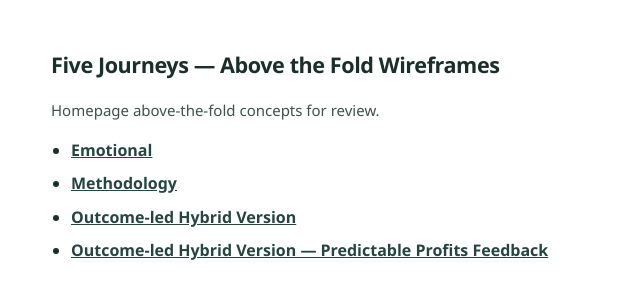
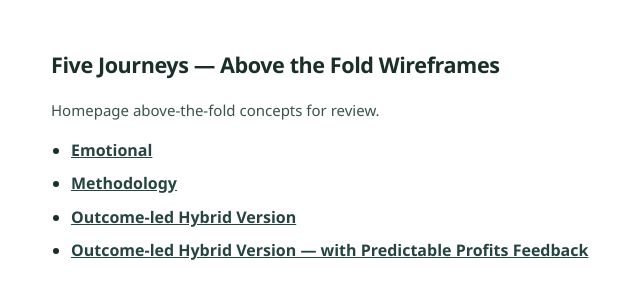
Before and after one commit to bladan-mkt-dash/above-the-fold-FJ-messaging, a plain HTML site: page index.html in a window 1280 px wide. Shown: the whole page, without its empty margins (301-941 px from the left). Drawn offline with Linux system fonts and the light colour scheme.

Commit message:
Clarify PP feedback index link label wording.
Co-authored-by: Cursor <cursoragent@cursor.com>

```diff
--- a/index.html
+++ b/index.html
@@ -27,7 +27,7 @@
     <li><a href="home-above-the-fold-emotional.html">Emotional</a></li>
     <li><a href="home_above_the_fold_methodology.html">Methodology</a></li>
     <li><a href="home_above_the_fold_hybrid_outcome.html">Outcome-led Hybrid Version</a></li>
-    <li><a href="pp-feedback.html">Outcome-led Hybrid Version — Predictable Profits Feedback</a></li>
+    <li><a href="pp-feedback.html">Outcome-led Hybrid Version — with Predictable Profits Feedback</a></li>
   </ul>
 </body>
 </html>
```
